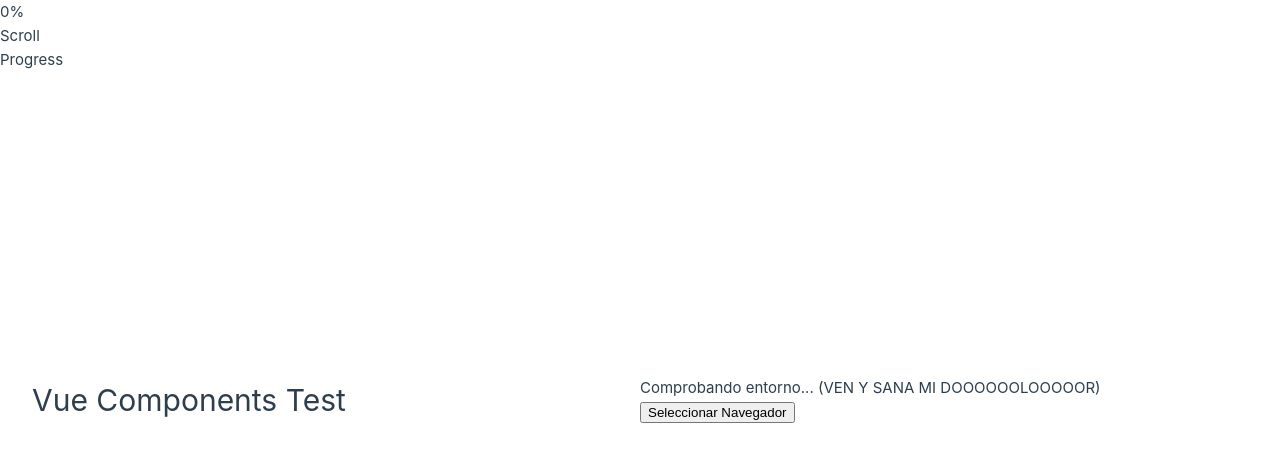
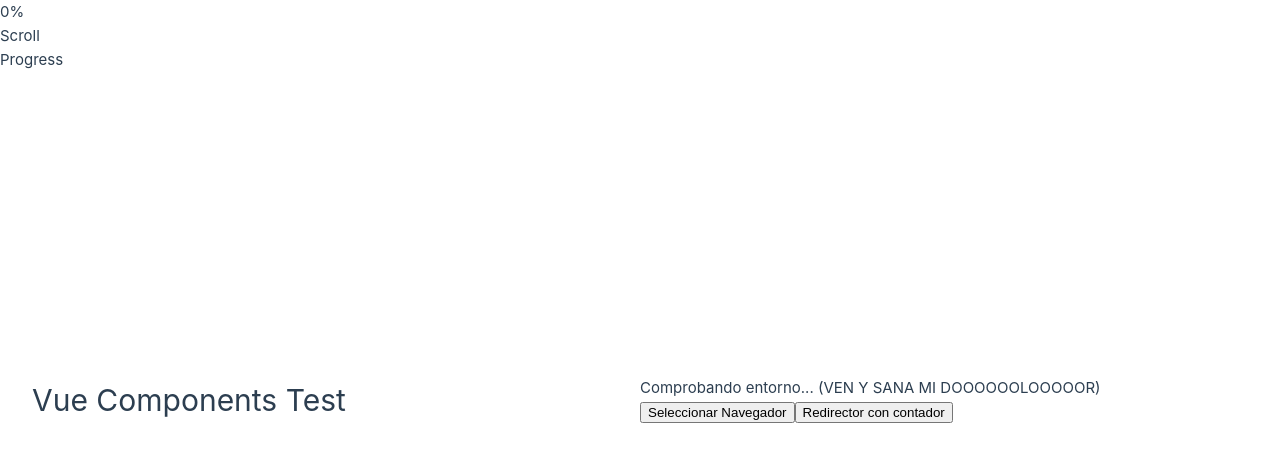
Before and after one commit to YMB06/DWECY-H, a Vue app in the folder Practica3/Practica3/: page / in a window 1280 px wide. Shown: the top 462 px of the page. Built offline with nearby package versions, Linux system fonts and the light colour scheme.

Commit message:
2.3.2 completado

```diff
--- a/Practica3/Practica3/src/components/Punto2/Punto2-3/SmartRedirector.vue
+++ b/Practica3/Practica3/src/components/Punto2/Punto2-3/SmartRedirector.vue
@@ -2,6 +2,7 @@
     <div>
         Comprobando entorno... (VEN Y SANA MI DOOOOOOLOOOOOR)
         <button @click="elegirNav()">Seleccionar Navegador</button>
+        <button @click="redirgirTimer()">Redirector con contador</button>
     </div>
 </template>
 
@@ -33,9 +34,6 @@ onMounted(() => {
 })
 
 //seleccionar navegador
-/*Seleccionar navegador. Crear una función llamada selectNav() que detecte el navegador
-que tenemos y dependiendo de este, cargue una página llamada firefox.html o chrome.html.
-*/
 function elegirNav() {
     if (navigator.userAgent.includes('Firefox')) {
         window.location.href = 'firefox.html';
@@ -46,6 +44,19 @@ function elegirNav() {
     }
 }
 
+//redireccionar con un timer
+function redirgirTimer() {
+    setTimeout(() => {
+        elegirNav();
+    }, 5000);
+}
+
+
+
+
+
+
+
 
 </script>
 
```
